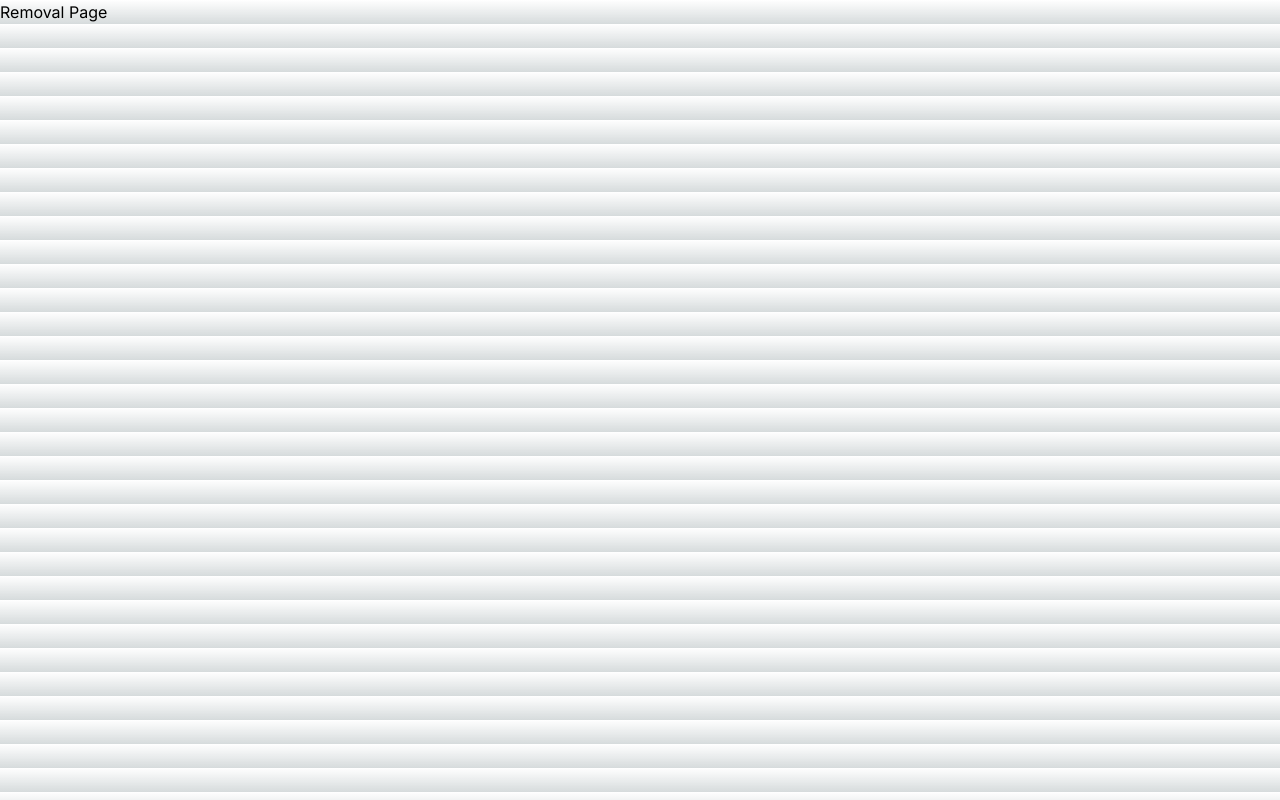
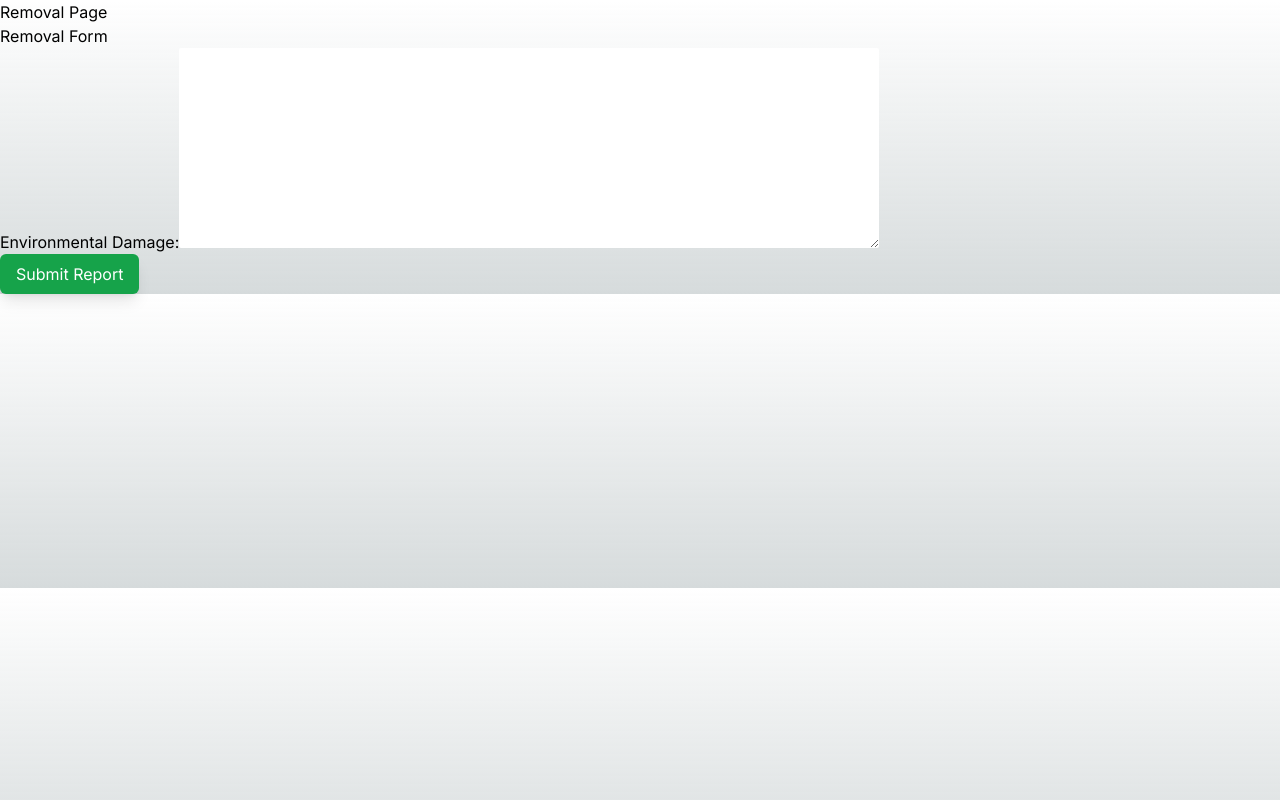
Before and after one commit to Alexandra-Haynes/ocean-watch-hacc23, a Next.js app: page /remove in a window 1280 px wide. Built offline with nearby package versions, Linux system fonts and the light colour scheme.

Commit message:
wiring up prisma to a sample form

```diff
--- /dev/null
+++ b/app/api/remove/route.ts
@@ -0,0 +1,26 @@
+import { PrismaClient } from "@prisma/client"
+
+const prisma = new PrismaClient();
+
+export async function GET(req:any , res:any) {
+  const events = await prisma.eventDetection.findMany()
+  res.json(events)
+}
+
+export async function POST(req: Request) {
+  const formData = await req.formData()
+  const detectionDate = formData.get('detectionDate')?.toString()
+  const detectionLocation = formData.get('detectionLocation')?.toString()
+  const environmentalDamage = formData.get('environmentalDamage')?.toString()
+  const debrisType = formData.get('debrisType')?.toString()
+  const debrisApproxSize = formData.get('debrisApproxSize')?.toString()
+  const result = prisma.eventDetection.create({
+    data: {
+      detectionDate: detectionDate,
+      detectionLocation: detectionLocation,
+      environmentalDamage: environmentalDamage,
+      debrisType: debrisType,
+      debrisApproxSize: debrisApproxSize,
+  }});
+  return Response.json((await result).id)
+}
--- /dev/null
+++ b/app/remove/RemovalForm.tsx
@@ -0,0 +1,83 @@
+'use client'
+import { useState } from "react"
+
+// TODO: Change this
+interface RemovalFormData {
+  detectionDate: string
+  detectionLocation: string
+  environmentalDamage: string
+  debrisType: string
+  debrisApproxSize: string
+}
+
+export default function RemovalForm() {
+  const [formData, setFormData] = useState<RemovalFormData>({
+    detectionDate: "",
+    detectionLocation: "",
+    environmentalDamage: "",
+    debrisType: "",
+    debrisApproxSize: "",
+  })
+
+  const handleSubmit = async (e: React.FormEvent) => {
+    e.preventDefault();
+
+    const form = new FormData();
+    form.append("detectionDate", formData.detectionDate);
+    form.append("detectionLocation", formData.detectionLocation);
+    form.append("environmentalDamage", formData.environmentalDamage);
+    form.append("debrisType", formData.debrisType);
+    form.append("debrisApproxSize", formData.debrisApproxSize);
+
+    // Example: send formData to the server
+    try {
+      const response = await fetch("/api/remove", {
+        method: "POST",
+        body: form,
+      });
+      if (response.ok) {
+        // Success - display success message, next steps, etc.
+        console.log("SUCCESS");
+      } else {
+        // Handle errors, display an error message
+      }
+    } catch (error) {
+      // Handle network/server errors
+      console.log("ERROR", error);
+    }
+  };
+
+    const handleChange = (
+    e: React.ChangeEvent<
+      HTMLInputElement | HTMLSelectElement | HTMLTextAreaElement
+    >
+  ) => {
+    const { name, value } = e.target;
+    setFormData({ ...formData, [name]: value });
+  };
+
+  return (
+    <section>
+      <form onSubmit={handleSubmit}>
+        <h2>Removal Form</h2>
+        <div>
+          <label htmlFor="environmentalDamage">Environmental Damage:</label>
+            <textarea
+              id="environmentalDamage"
+              name="environmentalDamage"
+              value={formData.environmentalDamage}
+              onChange={handleChange}
+              className="w-full lg:max-w-[700px] h-[200px] p-2 bg-white rounded-sm text-black "
+            />
+        </div>
+        <button
+          className="bg-green-600 text-white px-4 py-2 rounded-md
+        shadow-lg hover:bg-green-700 transition-all duration-200 ease-in-out"
+          type="submit"
+        >
+          Submit Report
+        </button>
+      </form>
+    </section>
+  )
+}
--- a/app/remove/page.tsx
+++ b/app/remove/page.tsx
@@ -1,8 +1,10 @@
+import RemovalForm from "./RemovalForm";
 
 export default function RemovePage() {
   return (
   <>
     <h1>Removal Page</h1>
+    <RemovalForm />
   </>
   )
 }
--- /dev/null
+++ b/app/server/prisma.ts
@@ -0,0 +1,9 @@
+import { PrismaClient } from "@prisma/client";
+
+const globalForPrisma = globalThis as unknown as { prisma: PrismaClient };
+
+export const prisma =
+  globalForPrisma.prisma ||
+  new PrismaClient();
+
+if (process.env.NODE_ENV !== "production") globalForPrisma.prisma = prisma;
```
